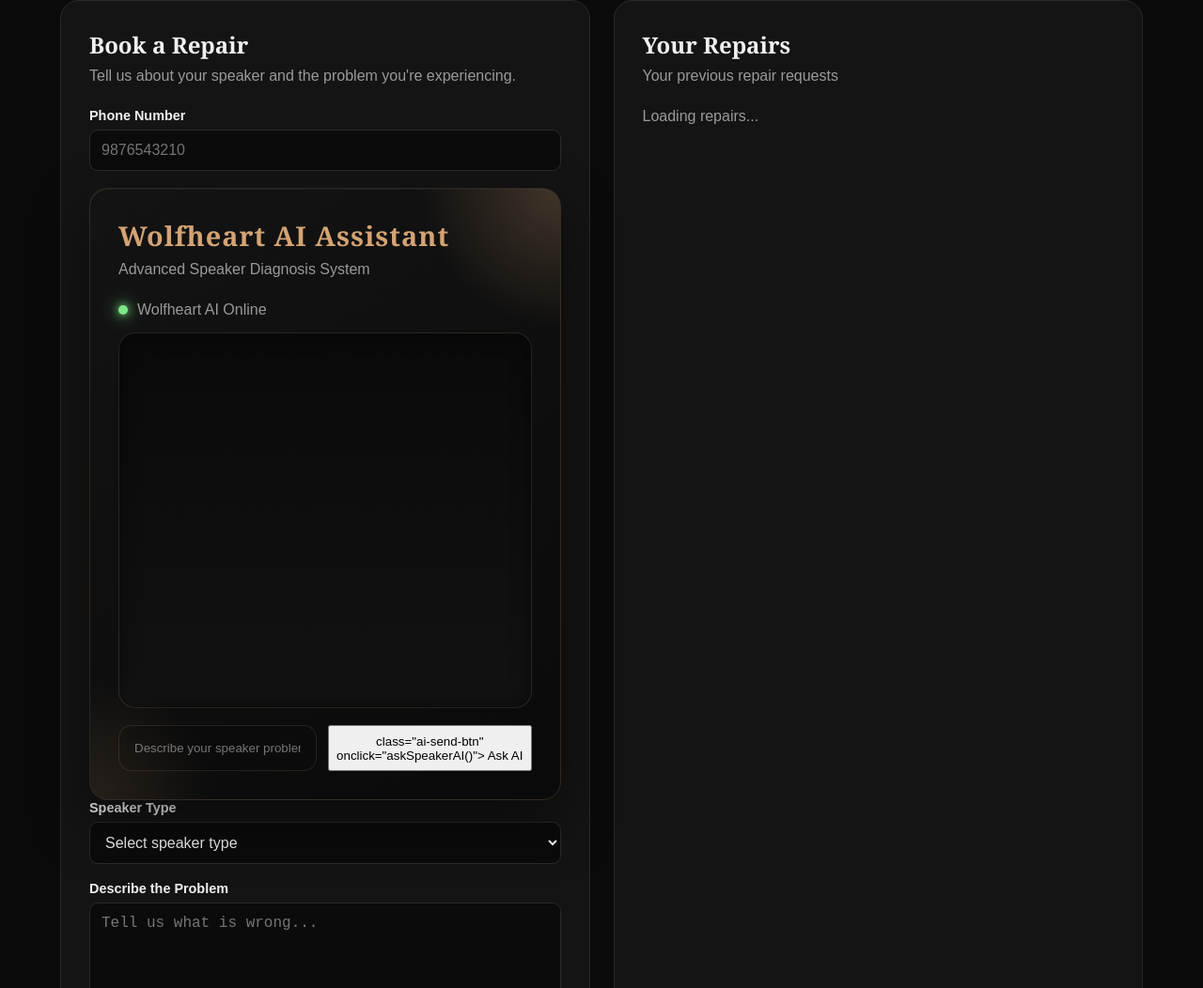
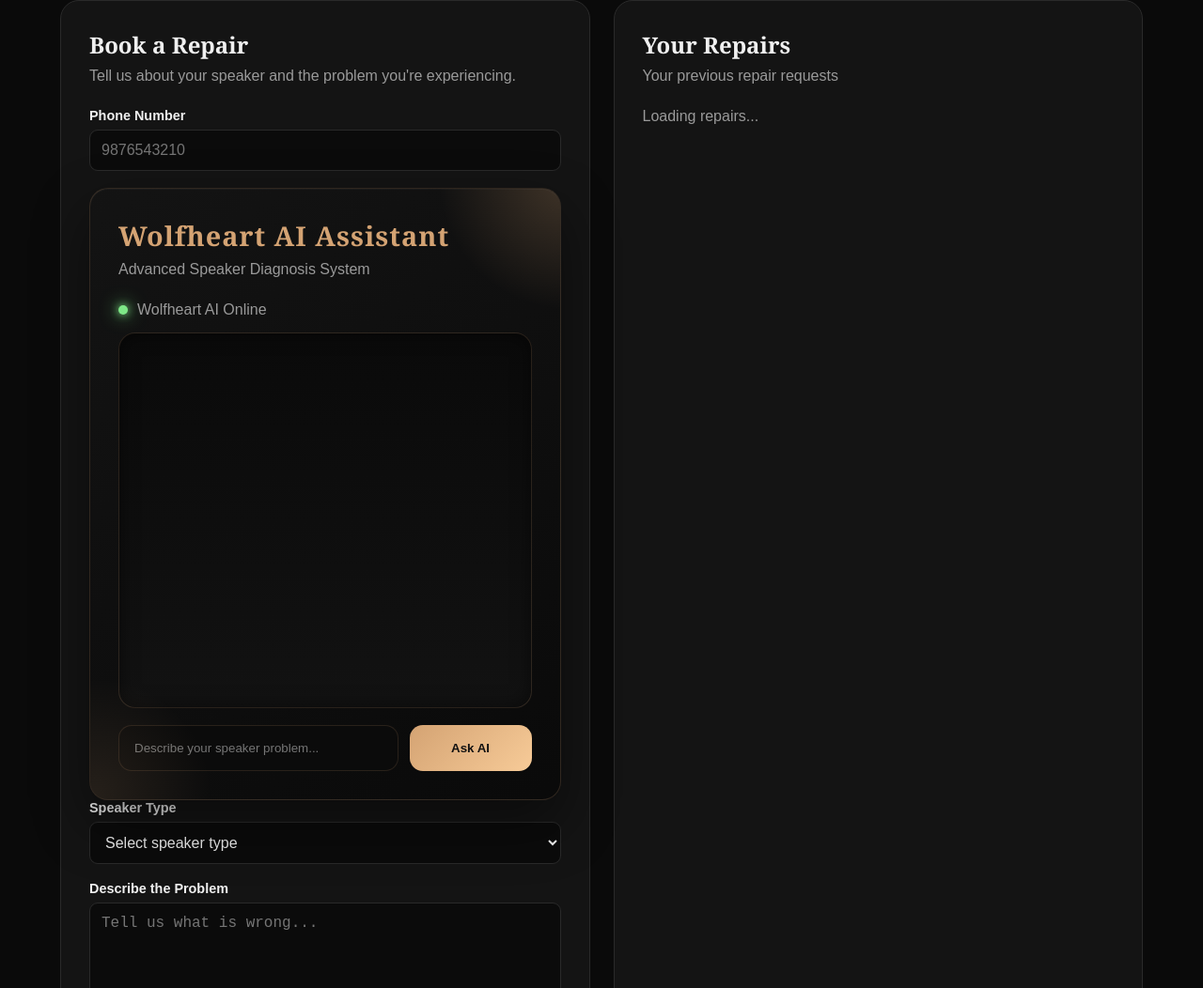
Before and after one commit to guhanscience/SOUND-OF-HEART, a website: page public/dashboard.html in a window 1280 px wide. Shown: the part 280-1332 px from the top of the page at 94% size. Drawn offline with Linux system fonts and the light colour scheme.

Commit message:
Edit Again Html

```diff
--- a/public/dashboard.css
+++ b/public/dashboard.css
@@ -248,8 +248,8 @@ body {
 
     position:absolute;
 
-    width:300px;
-    height:300px;
+    width:280px;
+    height:280px;
 
     top:-150px;
     right:-150px;
@@ -261,6 +261,7 @@ body {
         );
 
     pointer-events:none;
+
 }
 
 .ai-card::after{
@@ -281,6 +282,7 @@ body {
         );
 
     pointer-events:none;
+
 }
 
 .ai-card h2{
@@ -326,6 +328,7 @@ body {
     background:var(--accent);
     border-radius:50px;
 }
+
 
 .ai-user{
 
--- a/public/dashboard.html
+++ b/public/dashboard.html
@@ -126,7 +126,7 @@
                                 type="text"
                                 placeholder="Describe your speaker problem...">
 
-                            <button>
+                            <button
                                 class="ai-send-btn"
                                 onclick="askSpeakerAI()">
                                 Ask AI
```
